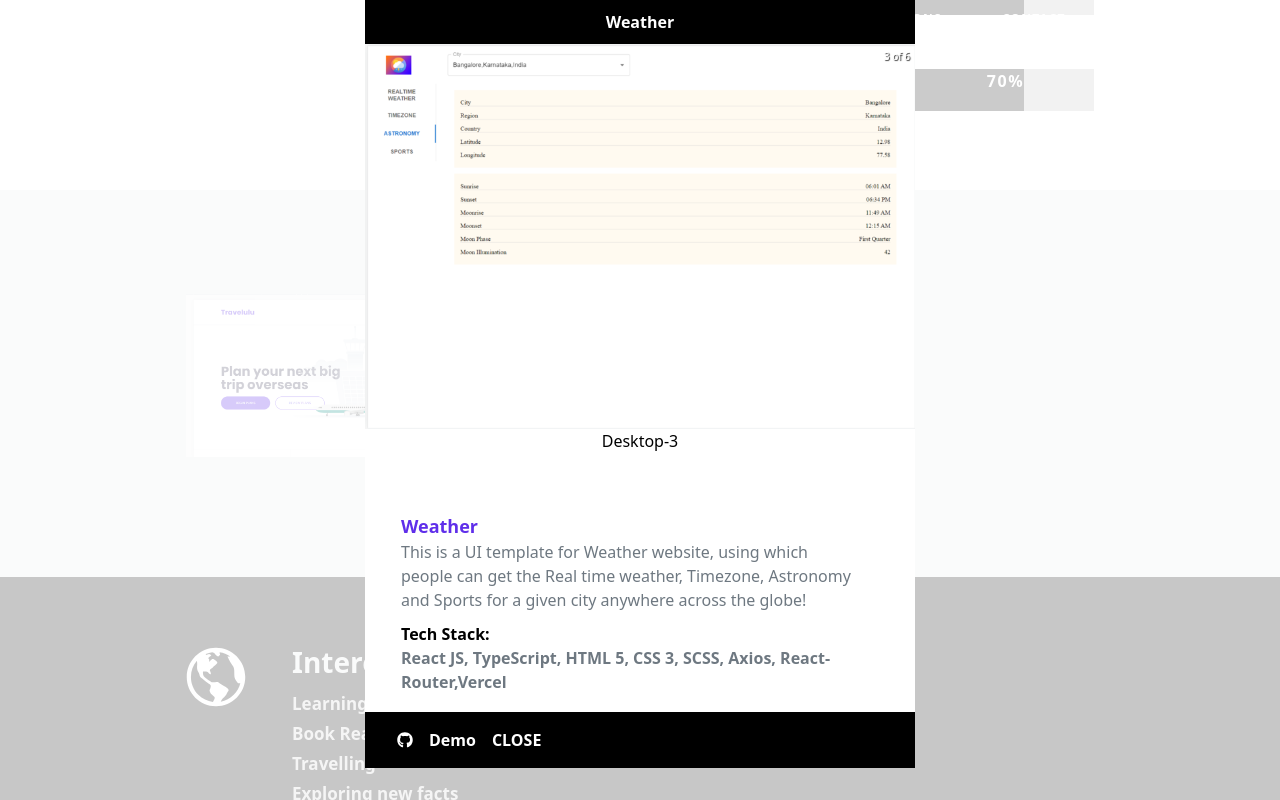
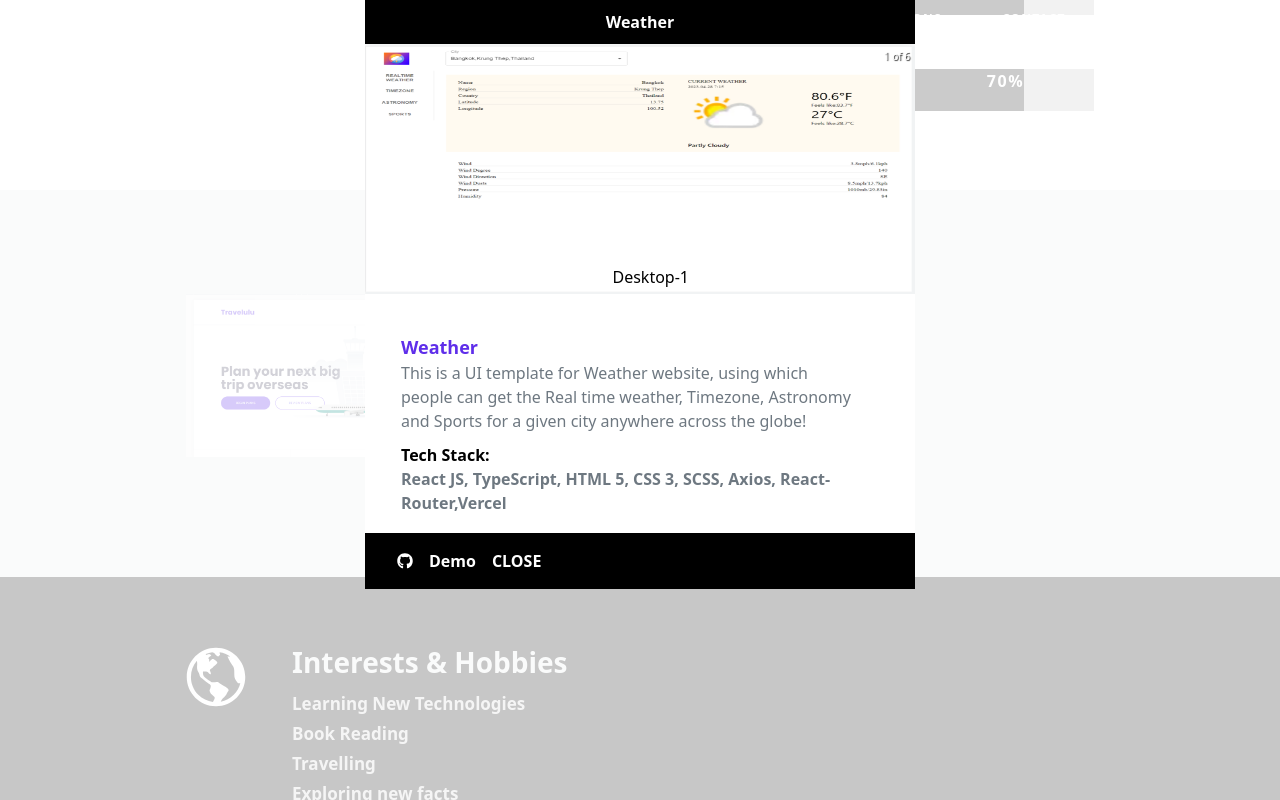
Before and after one commit to biswarisomya/portfolio_somya_biswari, a Next.js app: page / in a window 1280 px wide. Both pictures are taken after a click on the button 715 px from the left and 5505 px from the top of the page. Shown: the part 5105-5905 px from the top of the page. Built offline with nearby package versions, Linux system fonts and the light colour scheme.

Commit message:
changed image height weather project

```diff
--- a/src/app/homepage/Projects/Projects.tsx
+++ b/src/app/homepage/Projects/Projects.tsx
@@ -10,6 +10,33 @@ import { FaGithub } from "react-icons/fa";
 const Projects = () => {
   const [traveluluModalIsOpen, setTraveluluModalIsOpen] = useState(false);
   const [weatherModalIsOpen, setWeatherModalIsOpen] = useState(false);
+
+  const images = [
+    {
+      url: "/weather/desktop-11.png",
+      label: "Desktop-1",
+    },
+    {
+      url: "/weather/desktop-3.png",
+      label: "Desktop-2",
+    },
+    {
+      url: "/weather/desktop-4.png",
+      label: "Desktop-3",
+    },
+    {
+      url: "/weather/desktop-5.png",
+      label: "Desktop-4",
+    },
+    {
+      url: "/weather/mobile-3.png",
+      label: "Mobile-1",
+    },
+    {
+      url: "/weather/mobile-4.png",
+      label: "Mobile-2",
+    },
+  ];
   return (
     <section id="projects" className=" flex font-sans bg-[#ebeeee]   ">
       <div className=" flex flex-col pt-[20px]  pb-[4rem]  w-[71%] mx-auto ">
@@ -149,80 +176,19 @@ const Projects = () => {
               <div>
                 <Carousel
                   infiniteLoop
-                  interval={1000}
+                  interval={50000}
                   autoPlay
                   showIndicators={false}
                   showArrows
                 >
-                  {/*<div>*/}
-                  {/*  <Image*/}
-                  {/*    src="/weather/desktop-1.png"*/}
-                  {/*    width="250"*/}
-                  {/*    height="50"*/}
-                  {/*    alt="Desktop-1"*/}
-                  {/*  />*/}
-                  {/*  <p className="text-black pt-[10px] pb-[5px]">Desktop-1</p>*/}
-                  {/*</div>*/}
-                  <div>
-                    <Image
-                      className="h-[unset] h-[12rem] "
-                      src="/weather/desktop-11.png"
-                      width="250"
-                      height="100"
-                      alt="Desktop-1"
-                    />
-                    <p className="text-black pt-[10px] pb-[5px]">Desktop-1</p>
-                  </div>
-                  <div>
-                    <Image
-                      className="h-[unset] h-[12rem]"
-                      src="/weather/desktop-3.png"
-                      width="250"
-                      height="100"
-                      alt="Desktop-2"
-                    />
-                    <p className="text-black pt-[10px] pb-[5px]">Desktop-2</p>
-                  </div>
-                  <div>
-                    <Image
-                      className="h-[unset] h-[12rem]"
-                      src="/weather/desktop-4.png"
-                      width="250"
-                      height="100"
-                      alt="Desktop-3"
-                    />
-                    <p className="text-black ">Desktop-3</p>
-                  </div>
-                  <div>
-                    <Image
-                      className="h-[unset] h-[12rem] "
-                      src="/weather/desktop-5.png"
-                      width="250"
-                      height="100"
-                      alt="Desktop-4"
-                    />
-                    <p className="text-black ">Desktop-4</p>
-                  </div>
-                  <div>
-                    <Image
-                      className="h-[unset] h-[12rem] "
-                      src="/weather/mobile-3.png"
-                      width="250"
-                      height="100"
-                      alt="Mobile-1"
-                    />
-                    <p className="text-black ">Mobile-1</p>
-                  </div>
-                  <div>
-                    <Image
-                      className="h-[unset] h-[12rem] "
-                      src="/weather/mobile-4.png"
-                      width="250"
-                      height="100"
-                      alt="Mobile-2"
-                    />
-                    <p className="text-black ">Mobile-2</p>
-                  </div>
+                  {images.map((i) => (
+                    <div key={i.label} className="w-[250px] h-[250px]">
+                      <Image src={i.url} fill alt={i.label} />
+                      <p className="text-black absolute bottom-[5px] left-[45%]">
+                        {i.label}
+                      </p>
+                    </div>
+                  ))}
                 </Carousel>
               </div>
               <div className="w-[95%] px-[36px] pb-[18px] mobile:px-[2px] mobile:pb-[2px]">
```
